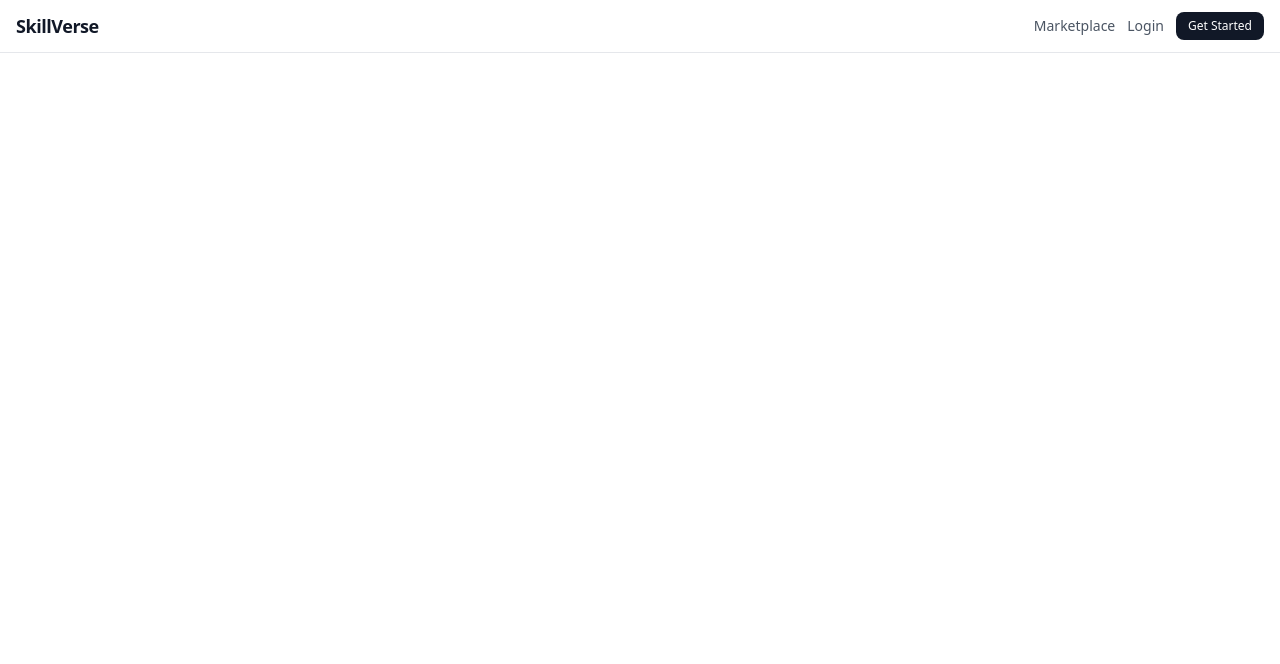
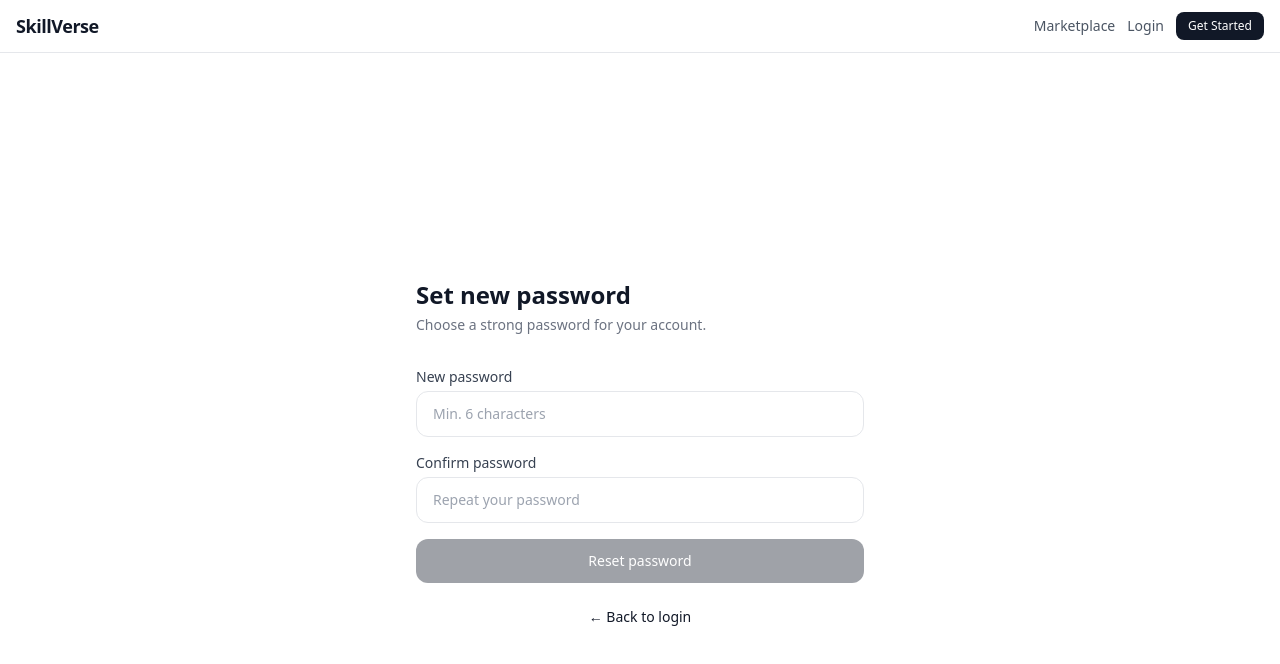
Before and after one commit to Utsavkumar001/skillverse-frontend, a React (Vite) app: page /reset-password/1 in a window 1280 px wide. Shown: the top 664 px of the page. Built offline with nearby package versions, Linux system fonts and the light colour scheme; no server answers.

Commit message:
add forgot and reset password pages

```diff
--- a/src/App.jsx
+++ b/src/App.jsx
@@ -14,6 +14,8 @@ import AgentBuilder from './pages/AgentBuilder';
 import MyLibrary from './pages/MyLibrary';
 import EditAgent from './pages/EditAgent';
 import Profile from './pages/Profile';
+import ForgotPassword from './pages/ForgotPassword';
+import ResetPassword from './pages/ResetPassword';
 
 export default function App() {
   return (
@@ -44,6 +46,8 @@ export default function App() {
           <Route path="/profile" element={
   <ProtectedRoute><Profile /></ProtectedRoute>
 } />
+<Route path="/forgot-password" element={<ForgotPassword />} />
+<Route path="/reset-password/:token" element={<ResetPassword />} />
         </Routes>
       </BrowserRouter>
     </AuthProvider>
--- /dev/null
+++ b/src/pages/ForgotPassword.jsx
@@ -0,0 +1,87 @@
+import { useState } from 'react';
+import { Link } from 'react-router-dom';
+import api from '../api/axios';
+
+export default function ForgotPassword() {
+  const [email, setEmail] = useState('');
+  const [loading, setLoading] = useState(false);
+  const [sent, setSent] = useState(false);
+  const [error, setError] = useState('');
+
+  const handleSubmit = async () => {
+    if (!email.trim()) return;
+    setLoading(true);
+    setError('');
+    try {
+      await api.post('/auth/forgot-password', { email });
+      setSent(true);
+    } catch (err) {
+      setError(err.response?.data?.message || 'Something went wrong');
+    } finally {
+      setLoading(false);
+    }
+  };
+
+  if (sent) {
+    return (
+      <div className="min-h-screen flex items-center justify-center px-4">
+        <div className="max-w-md w-full text-center">
+          <div className="text-5xl mb-4">📬</div>
+          <h2 className="text-2xl font-semibold text-gray-900 mb-2">Check your email</h2>
+          <p className="text-gray-500 mb-6">
+            We sent a password reset link to <strong>{email}</strong>. Check your inbox!
+          </p>
+          <Link to="/login" className="text-sm text-gray-600 hover:text-gray-900 transition-colors">
+            ← Back to login
+          </Link>
+        </div>
+      </div>
+    );
+  }
+
+  return (
+    <div className="min-h-screen flex items-center justify-center px-4">
+      <div className="max-w-md w-full">
+        <div className="mb-8">
+          <h1 className="text-2xl font-semibold text-gray-900 mb-1">Forgot password?</h1>
+          <p className="text-gray-500 text-sm">Enter your email and we'll send a reset link.</p>
+        </div>
+
+        {error && (
+          <div className="bg-red-50 text-red-600 text-sm px-4 py-3 rounded-lg mb-4">
+            {error}
+          </div>
+        )}
+
+        <div className="space-y-4">
+          <div>
+            <label className="block text-sm font-medium text-gray-700 mb-1">Email</label>
+            <input
+              type="email"
+              className="w-full border border-gray-200 rounded-xl px-4 py-3 text-sm focus:outline-none focus:ring-2 focus:ring-gray-900 transition-all"
+              placeholder="you@example.com"
+              value={email}
+              onChange={(e) => setEmail(e.target.value)}
+              onKeyDown={(e) => e.key === 'Enter' && handleSubmit()}
+            />
+          </div>
+
+          <button
+            onClick={handleSubmit}
+            disabled={loading || !email.trim()}
+            className="w-full bg-gray-900 text-white py-3 rounded-xl text-sm font-medium hover:bg-gray-700 disabled:opacity-40 transition-colors"
+          >
+            {loading ? 'Sending...' : 'Send reset link'}
+          </button>
+        </div>
+
+        <p className="text-center text-sm text-gray-500 mt-6">
+          Remember your password?{' '}
+          <Link to="/login" className="text-gray-900 font-medium hover:underline">
+            Log in
+          </Link>
+        </p>
+      </div>
+    </div>
+  );
+}
--- a/src/pages/Login.jsx
+++ b/src/pages/Login.jsx
@@ -54,6 +54,11 @@ export default function Login() {
               onChange={(e) => setForm({ ...form, password: e.target.value })}
             />
           </div>
+          <div className="flex justify-end mb-4">
+  <Link to="/forgot-password" className="text-xs text-gray-500 hover:text-gray-900 transition-colors">
+    Forgot password?
+  </Link>
+</div>
           <button
             type="submit"
             className="w-full bg-gray-900 text-white py-2.5 rounded-lg text-sm font-medium hover:bg-gray-700 transition-colors"
--- /dev/null
+++ b/src/pages/ResetPassword.jsx
@@ -0,0 +1,102 @@
+import { useState } from 'react';
+import { useParams, useNavigate, Link } from 'react-router-dom';
+import api from '../api/axios';
+
+export default function ResetPassword() {
+  const { token } = useParams();
+  const navigate = useNavigate();
+  const [password, setPassword] = useState('');
+  const [confirm, setConfirm] = useState('');
+  const [loading, setLoading] = useState(false);
+  const [error, setError] = useState('');
+  const [success, setSuccess] = useState(false);
+
+  const handleSubmit = async () => {
+    if (!password || password !== confirm) {
+      return setError('Passwords do not match');
+    }
+    if (password.length < 6) {
+      return setError('Password must be at least 6 characters');
+    }
+    setLoading(true);
+    setError('');
+    try {
+      await api.post(`/auth/reset-password/${token}`, { password });
+      setSuccess(true);
+      setTimeout(() => navigate('/login'), 3000);
+    } catch (err) {
+      setError(err.response?.data?.message || 'Invalid or expired link');
+    } finally {
+      setLoading(false);
+    }
+  };
+
+  if (success) {
+    return (
+      <div className="min-h-screen flex items-center justify-center px-4">
+        <div className="max-w-md w-full text-center">
+          <div className="text-5xl mb-4">✅</div>
+          <h2 className="text-2xl font-semibold text-gray-900 mb-2">Password reset!</h2>
+          <p className="text-gray-500 mb-2">Your password has been updated successfully.</p>
+          <p className="text-sm text-gray-400">Redirecting to login...</p>
+        </div>
+      </div>
+    );
+  }
+
+  return (
+    <div className="min-h-screen flex items-center justify-center px-4">
+      <div className="max-w-md w-full">
+        <div className="mb-8">
+          <h1 className="text-2xl font-semibold text-gray-900 mb-1">Set new password</h1>
+          <p className="text-gray-500 text-sm">Choose a strong password for your account.</p>
+        </div>
+
+        {error && (
+          <div className="bg-red-50 text-red-600 text-sm px-4 py-3 rounded-lg mb-4">
+            {error}
+          </div>
+        )}
+
+        <div className="space-y-4">
+          <div>
+            <label className="block text-sm font-medium text-gray-700 mb-1">New password</label>
+            <input
+              type="password"
+              className="w-full border border-gray-200 rounded-xl px-4 py-3 text-sm focus:outline-none focus:ring-2 focus:ring-gray-900 transition-all"
+              placeholder="Min. 6 characters"
+              value={password}
+              onChange={(e) => setPassword(e.target.value)}
+            />
+          </div>
+
+          <div>
+            <label className="block text-sm font-medium text-gray-700 mb-1">Confirm password</label>
+            <input
+              type="password"
+              className="w-full border border-gray-200 rounded-xl px-4 py-3 text-sm focus:outline-none focus:ring-2 focus:ring-gray-900 transition-all"
+              placeholder="Repeat your password"
+              value={confirm}
+              onChange={(e) => setConfirm(e.target.value)}
+              onKeyDown={(e) => e.key === 'Enter' && handleSubmit()}
+            />
+          </div>
+
+          <button
+            onClick={handleSubmit}
+            disabled={loading || !password || !confirm}
+            className="w-full bg-gray-900 text-white py-3 rounded-xl text-sm font-medium hover:bg-gray-700 disabled:opacity-40 transition-colors"
+          >
+            {loading ? 'Resetting...' : 'Reset password'}
+          </button>
+        </div>
+
+        <p className="text-center text-sm text-gray-500 mt-6">
+          <Link to="/login" className="text-gray-900 font-medium hover:underline">
+            ← Back to login
+          </Link>
+        </p>
+      </div>
+    </div>
+  );
+}
```
